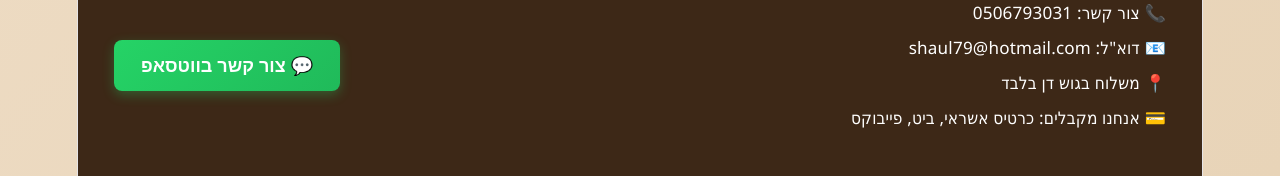
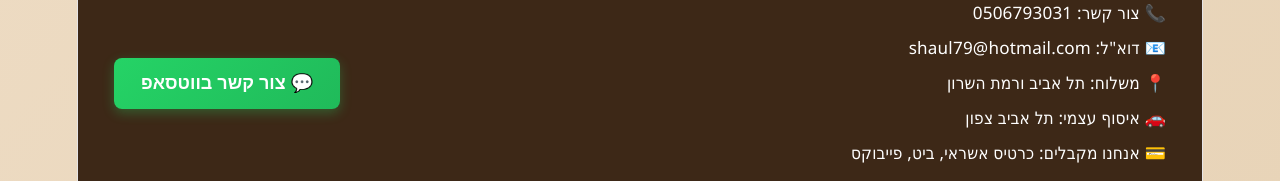
Before and after one commit to shauls78-code/dessert-shop, a React (Vite) app: page / in a window 1280 px wide. Shown: the part 2632-2813 px from the top of the page. Built offline with nearby package versions, Linux system fonts and the light colour scheme.

Commit message:
Update delivery and pickup information in footer

```diff
--- a/src/App.tsx
+++ b/src/App.tsx
@@ -306,7 +306,8 @@
           <div className="footer-info">
             <p>📞 צור קשר: 0506793031</p>
             <p>📧 דוא"ל: shaul79@hotmail.com</p>
-            <p>📍 משלוח בגוש דן בלבד</p>
+            <p>📍 משלוח: תל אביב ורמת השרון</p>
+            <p>🚗 איסוף עצמי: תל אביב צפון</p>
             <p>💳 אנחנו מקבלים: כרטיס אשראי, ביט, פייבוקס</p>
           </div>
           <button
```
